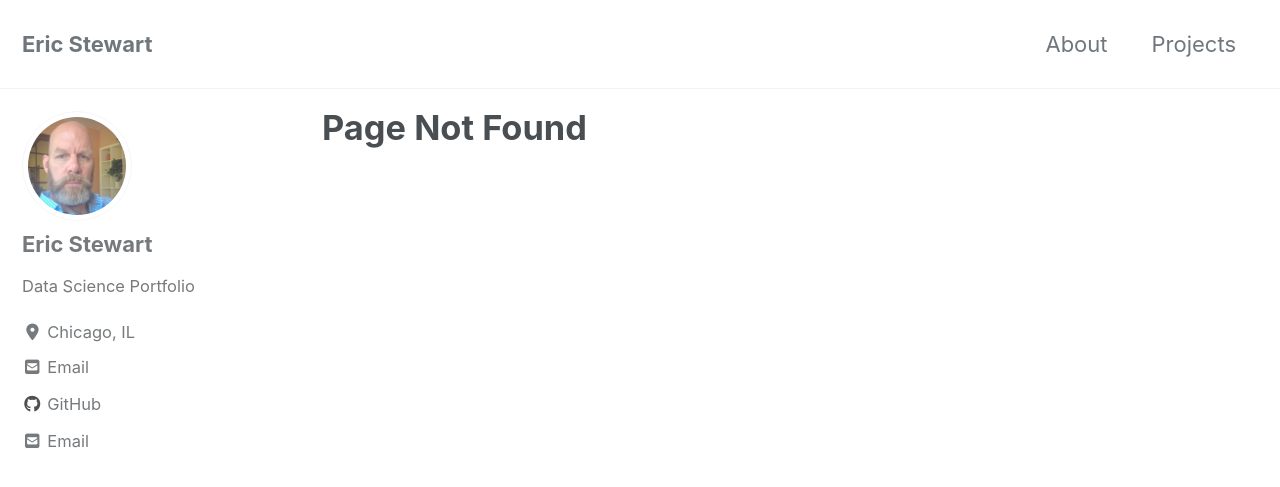
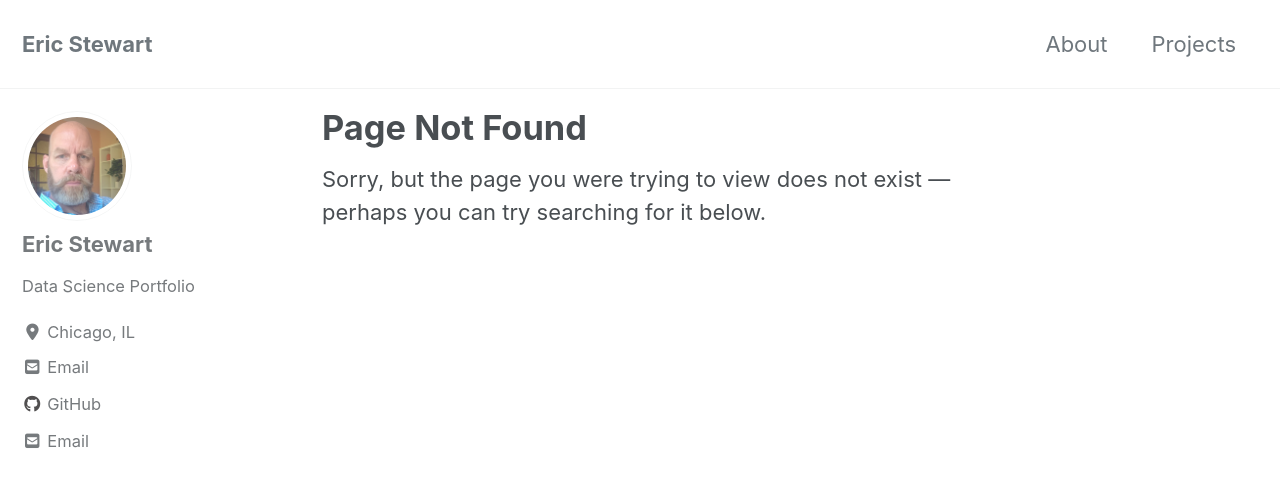
Before and after one commit to enjaku/enjaku.github.io, a Jekyll site: the page built from _pages/404.md, in a window 1280 px wide and 900 px high. Shown: the top 487 px of the window. Built offline with Jekyll 4.4.1, drawn with Linux system fonts in a browser that asks for light colours; cached includes are drawn as plain includes; nearby versions of some CDN libraries.

Commit message:
new stuff

```diff
--- a/_pages/404.md
+++ b/_pages/404.md
@@ -5,10 +5,6 @@ excerpt: "Page not found. Your pixels are in another canvas."
 sitemap: false
 permalink: /404.html/
 ---
-<script type="text/javascript">
-  var GOOG_FIXURL_LANG = 'en';
-  var GOOG_FIXURL_SITE = '{{ site.url }}'
-</script>
-<script type="text/javascript"
-  src="//linkhelp.clients.google.com/tbproxy/lh/wm/fixurl.js">
-</script>
+Sorry, but the page you were trying to view does not exist --- perhaps you can try searching for it below.
+
+<script type="text/javascript"> var GOOG_FIXURL_LANG = 'en'; var GOOG_FIXURL_SITE = '{{ site.url }}' </script> <script type="text/javascript" src="//linkhelp.clients.google.com/tbproxy/lh/wm/fixurl.js"> </script>
```
